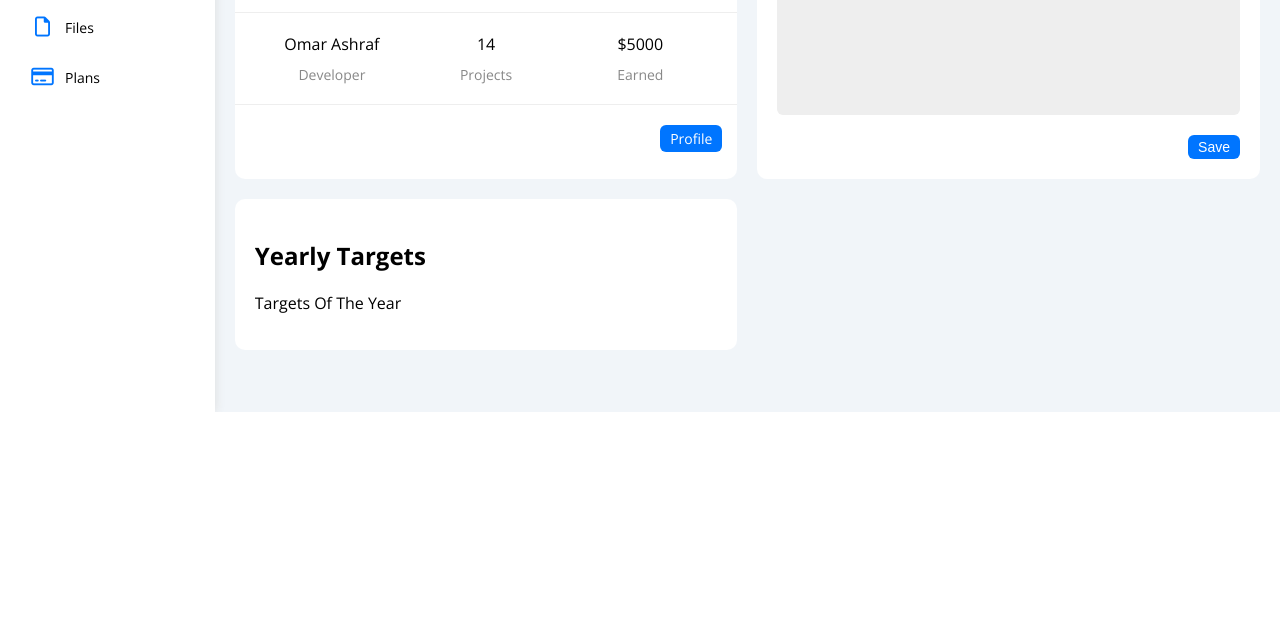
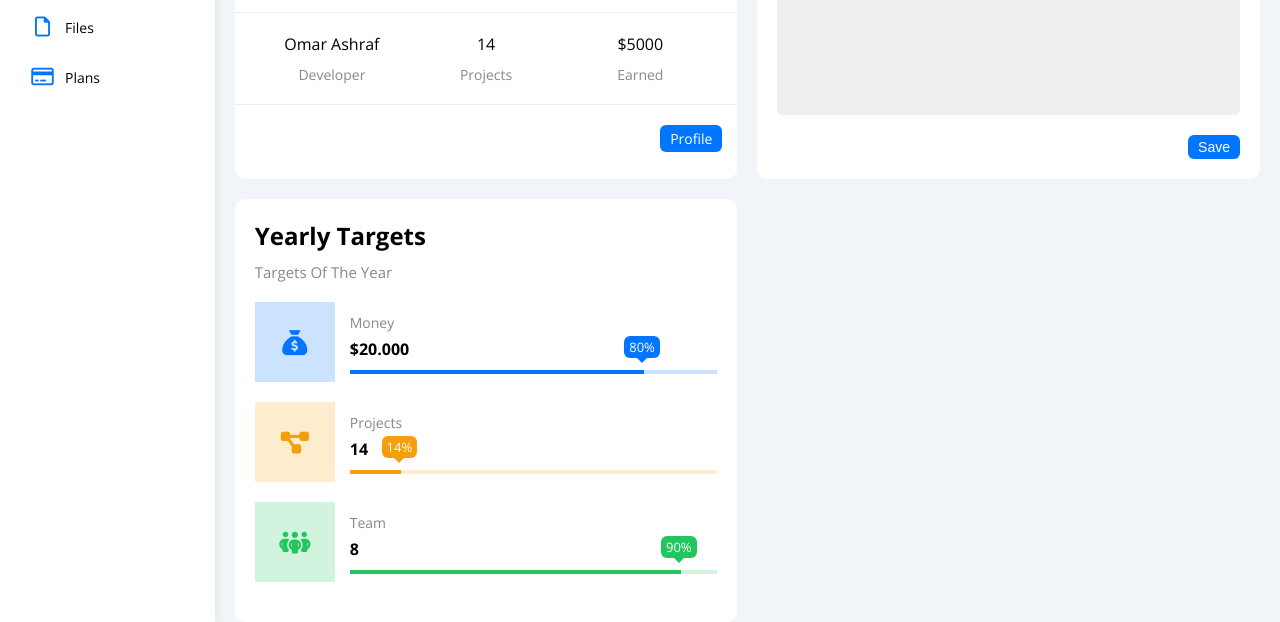
Before and after one commit to OmarAshraf1911/Template_4, a plain HTML site: page index.html in a window 1280 px wide. Shown: the part 388-1010 px from the top of the page. Before the commit the page ends 800 px from the top, so only its background shows below. Drawn offline with nearby package versions, Linux system fonts and the light colour scheme.

Commit message:
Upload files

```diff
--- a/css/framework.css
+++ b/css/framework.css
@@ -127,12 +127,32 @@
   background-color: var(--blue-color);
 }
 
+.bg-green {
+  background-color: var(--green-color);
+}
+
+.bg-orange {
+  background-color: var(--orange-color);
+}
+
+.c-orange {
+  color: var(--orange-color);
+}
+
 .c-black {
   color: black;
 }
 
 .c-grey {
   color: var(--grey-color);
+}
+
+.c-blue {
+  color: var(--blue-color);
+}
+
+.c-green {
+  color: var(--green-color);
 }
 
 .c-white {
@@ -166,6 +186,10 @@
   font-size: 15px;
 }
 
+.fw-bold {
+  font-weight: bold;
+}
+
 @media(max-width:767px) {
   .txt-c-mobile {
     text-align: center;
@@ -194,6 +218,12 @@
   justify-content: space-between;
 }
 
+.center-flex {
+  display: flex;
+  align-items: center;
+  justify-content: center;
+}
+
 .btn-shape {
   padding: 4px 10px;
   border-radius: 6px;
--- a/css/master.css
+++ b/css/master.css
@@ -298,3 +298,77 @@ ul {
 }
 
 /* End Quick Draft Widget  */
+
+/* Start target */
+.targets .target-row .icon {
+  width: 80px;
+  height: 80px;
+  margin-right: 15px;
+  font-size: 25px;
+}
+
+.targets .details {
+  flex: 1;
+}
+
+.targets .details .progress {
+  height: 4px;
+}
+
+.targets .details .progress>span {
+  position: absolute;
+  left: 0;
+  top: 0;
+  height: 100%;
+}
+
+.targets .details .progress>span span {
+  position: absolute;
+  bottom: 16px;
+  right: -16px;
+  color: white;
+  padding: 2px 5px;
+  border-radius: 6px;
+  font-size: 13px;
+}
+
+.targets .details .progress>span span::after {
+  content: "";
+  border-color: transparent;
+  border-width: 5px;
+  border-style: solid;
+  position: absolute;
+  bottom: -10px;
+
+  left: 50%;
+  transform: translateX(-50%);
+}
+
+.targets .details .progress>.blue span::after {
+  border-top-color: var(--blue-color);
+}
+
+.targets .details .progress>.orange span::after {
+  border-top-color: var(--orange-color);
+}
+
+.targets .details .progress>.green span::after {
+  border-top-color: var(--green-color);
+}
+
+.blue .icon,
+.blue .progress {
+  background-color: rgb(0 117 255 / 20%);
+}
+
+.orange .icon,
+.orange .progress {
+  background-color: rgb(245 158 11 / 20%);
+}
+
+.green .icon,
+.green .progress {
+  background-color: rgb(34 197 94 / 20%);
+}
+
+/* End target */
--- a/index.html
+++ b/index.html
@@ -126,10 +126,50 @@
         </div>
         <!-- End Quick Draft Widget -->
         <!-- Start Yearly Targets widget -->
-        <div class="target bg-white p-20 rad-10 txt-c-mobile block-mobile">
-          <div class="content">
-            <h2 class="">Yearly Targets</h2>
-            <p class="">Targets Of The Year</p>
+        <div class="targets p-20 bg-white rad-10">
+          <h2 class="mt-0 mb-10">Yearly Targets</h2>
+          <p class="mt-0 mb-20 c-grey fs-15">Targets Of The Year</p>
+          <div class="target-row mb-20 blue center-flex">
+            <div class="icon center-flex">
+              <i class="fa-solid fa-sack-dollar c-blue"></i>
+            </div>
+            <div class="details">
+              <span class="fs-14 c-grey">Money</span>
+              <span class="d-block mt-5 mb-10 fw-bold">$20.000</span>
+              <div class="progress p-relative">
+                <span class="bg-blue blue" style="width: 80%">
+                  <span class="bg-blue">80%</span>
+                </span>
+              </div>
+            </div>
+          </div>
+          <div class="target-row mb-20 orange center-flex">
+            <div class="icon center-flex">
+              <i class="fa-solid fa-diagram-project c-orange"></i>
+            </div>
+            <div class="details">
+              <span class="fs-14 c-grey">Projects</span>
+              <span class="d-block mt-5 mb-10 fw-bold">14</span>
+              <div class="progress p-relative">
+                <span class="bg-orange orange" style="width: 14%">
+                  <span class="bg-orange">14%</span>
+                </span>
+              </div>
+            </div>
+          </div>
+          <div class="target-row mb-20 green center-flex">
+            <div class="icon center-flex">
+              <i class="fa-solid fa-people-group c-green"></i>
+            </div>
+            <div class="details">
+              <span class="fs-14 c-grey">Team</span>
+              <span class="d-block mt-5 mb-10 fw-bold">8</span>
+              <div class="progress p-relative">
+                <span class="bg-green green" style="width: 90%">
+                  <span class="bg-green">90%</span>
+                </span>
+              </div>
+            </div>
           </div>
         </div>
         <!-- End Yearly Targets widget -->
```
